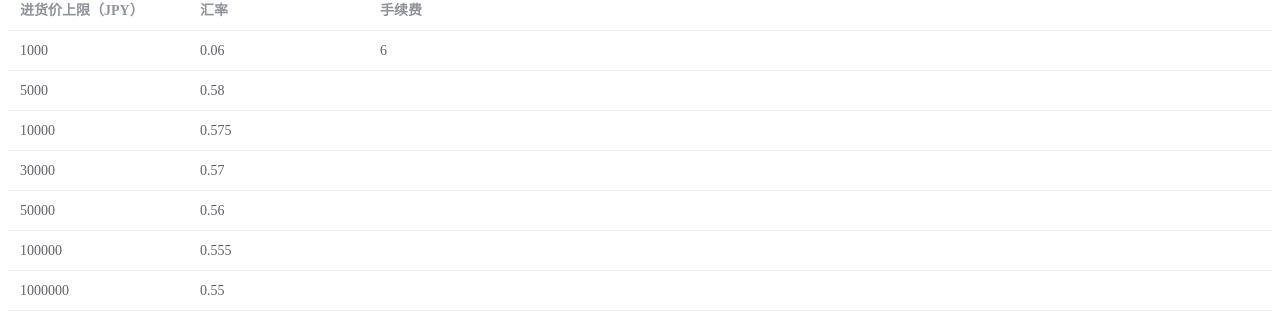
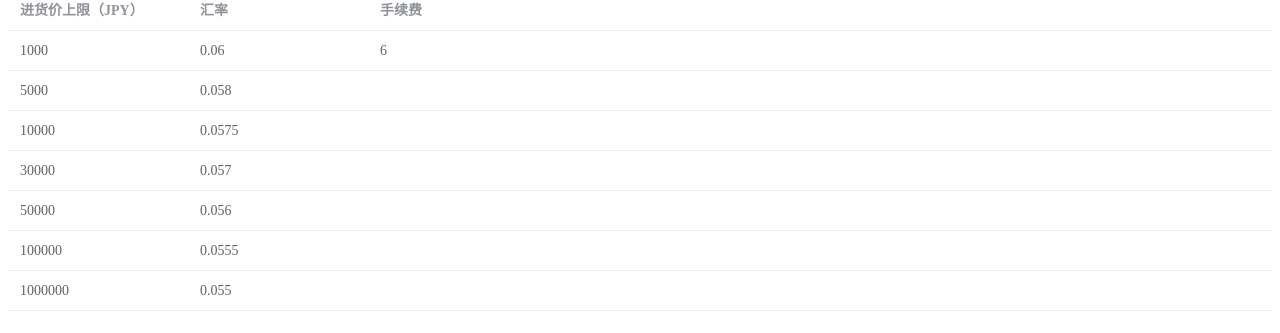
Before and after one commit to stgodemon/rate-calc, a Vue app: page / in a window 1280 px wide. Shown: the part 117-450 px from the top of the page. Built offline with nearby package versions, Linux system fonts and the light colour scheme.

Commit message:
Fix rate

```diff
--- a/src/views/HomeView.vue
+++ b/src/views/HomeView.vue
@@ -4,12 +4,12 @@ import { ref, watch } from 'vue'
 const resultPrice = defineModel({default: 0})
 const exchangeTable = [
   { limit: 1000, rate: 0.06, fee: 6 },
-  { limit: 5000, rate: 0.58 },
-  { limit: 10000, rate: 0.575 },
-  { limit: 30000, rate: 0.57 },
-  { limit: 50000, rate: 0.56 },
-  { limit: 100000, rate: 0.555 },
-  { limit: 1000000, rate: 0.55 },
+  { limit: 5000, rate: 0.058 },
+  { limit: 10000, rate: 0.0575 },
+  { limit: 30000, rate: 0.057 },
+  { limit: 50000, rate: 0.056 },
+  { limit: 100000, rate: 0.0555 },
+  { limit: 1000000, rate: 0.055 },
 ].sort((a, b) => a.limit - b.limit)
 
 function calc(source) {
@@ -31,7 +31,6 @@ const originPrice = ref('')
 watch(originPrice, value => {
   resultPrice.value = calc(value)
 })
-// const resultPrice = calc(originPrice)
 </script>
 
 <template>
```
Also changed, not shown: 4 other files (tests, documents, lock files or other folders).
